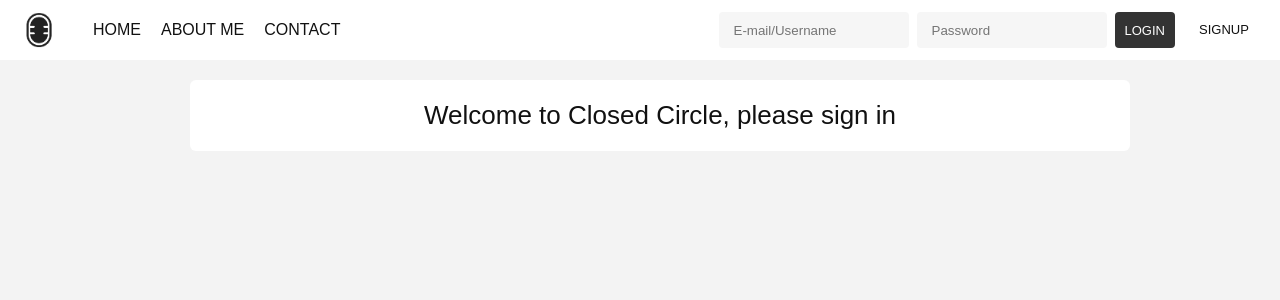
After one commit to hamiltonc1/OriginalClosedCircle, a PHP site: page /index.php in a window 1280 px wide. The commit adds this page. Shown: the top 300 px of the page. Run offline with PHP 8.4, Linux system fonts and the light colour scheme.

Commit message:
recent upload

```diff
--- /dev/null
+++ b/config.php
@@ -0,0 +1,3 @@
+<?php
+  $conn = mysqli_connect('localhost' , 'root' , '', 'closedcircle')or die ('problem to connect database');
+?>
--- /dev/null
+++ b/header.php
@@ -0,0 +1,46 @@
+<?php
+  session_start();
+
+  require "includes/dbh.inc.php";
+?>
+<!DOCTYPE html>
+<html>
+  <head>
+    <meta charset="utf-8">
+    <meta name="description" content="">
+    <meta name=viewport content="width=device-width, initial-scale=1">
+    <title></title>
+    <link rel="stylesheet" href="style.css">
+  </head>
+  <body>
+
+
+    <header>
+      <nav class="nav-header-main">
+        <a class="header-logo" href="index.php">
+          <img src="img/logo.png" alt="mmtuts logo">
+        </a>
+        <ul>
+          <li><a href="index.php">Home</a></li>
+          <li><a href="#">About me</a></li>
+          <li><a href="#">Contact</a></li>
+        </ul>
+      </nav>
+      <div class="header-login">
+        <?php
+        if (!isset($_SESSION['id'])) {
+          echo '<form action="includes/login.inc.php" method="post">
+            <input type="text" name="mailuid" placeholder="E-mail/Username">
+            <input type="password" name="pwd" placeholder="Password">
+            <button type="submit" name="login-submit">Login</button>
+          </form>
+          <a href="signup.php" class="header-signup">Signup</a>';
+        }
+        else if (isset($_SESSION['id'])) {
+          echo '<form action="includes/logout.inc.php" method="post">
+            <button type="submit" name="login-submit">Logout</button>
+          </form>';
+        }
+        ?>
+      </div>
+    </header>
--- a/includes/dbh.inc.php
+++ b/includes/dbh.inc.php
@@ -1,12 +1,13 @@
 <?php
+$dBServername = "localhost";
+$dBUsername = "root";
+$dBPassword = "";
+$dBName = "closedcircle";
 
-	$servername = "localhost";
-	$dBUsername = "root";
-	$dBPassword = "";
-	$dBName = "closedcircle";
+// Create connection
+$conn = mysqli_connect($dBServername, $dBUsername, $dBPassword, $dBName);
 
-	$conn = msqli_connect($servername, $dBUsername, $dBPassword, $dBName);
-
-	if (!$conn) {
-		die("Connection failed: ".mysqli_connect_error());
-	}
+// Check connection
+if (!$conn) {
+    die("Connection failed: " . mysqli_connect_error());
+}
--- a/includes/logout.inc.php
+++ b/includes/logout.inc.php
@@ -1,6 +1,5 @@
 <?php
-
 session_start();
 session_unset();
 session_destroy();
-header("Location../index.html");
+header("Location: ../index.php");
--- /dev/null
+++ b/index.php
@@ -0,0 +1,31 @@
+<?php
+
+  require "header.php";
+
+?>
+
+    <main>
+      <div class="wrapper-main">
+        <section class="section-default">
+
+          <?php
+          if (!isset($_SESSION['id']))
+		  {
+            echo '<p class="login-status">Welcome to Closed Circle, please sign in</p>';
+          }
+          else if (isset($_SESSION['id']))
+		  {
+			$user = $_SESSION['uid'];
+			$uniq_id = uniqid();
+            echo '<p class="login-status">Welcome '. $user.'</p>';
+			echo '<div style = "text-align: center;"><a href="/closedcircle/chatroom.php?id=' . $uniq_id .'"> <button type = "submit"> Create Chat</button></a></div>';
+          }
+          ?>
+        </section>
+      </div>
+    </main>
+
+<?php
+
+  require "footer.php";
+?>
--- /dev/null
+++ b/style.css
@@ -0,0 +1,192 @@
+* {
+  margin: 0;
+  padding: 0;
+  text-decoration: none;
+}
+
+button {
+  cursor: pointer;
+}
+
+body {
+  background-color: #F3F3F3;
+}
+
+.wrapper-main {
+  width: 900px;
+  margin: 0 auto;
+}
+
+header {
+  width: calc(100% - 30px);
+  height: 60px;
+  padding: 0 15px;
+  background-color: #FFF;
+  display: flex;
+  flex-direction: row;
+  justify-content: space-between;
+  align-items: center;
+}
+
+.nav-header-main {
+  height: 80%;
+  display: flex;
+  flex-direction: row;
+}
+
+.header-logo {
+  width: 48px;
+  padding-right: 20px;
+}
+
+.nav-header-main img {
+  height: 100%;
+}
+
+.nav-header-main ul {
+  height: 100%;
+}
+
+.nav-header-main ul li {
+  list-style: none;
+  float: left;
+  height: 100%;
+}
+
+.nav-header-main ul li a {
+  display: block;
+  height: 100%;
+  padding: 0 10px;
+  border-radius: 6px;
+  line-height: 48px;
+  font-family: arial;
+  font-size: 16px;
+  color: #111;
+  text-transform: uppercase;
+}
+
+.header-login {
+  height: 60%;
+  display: flex;
+  flex-direction: row;
+}
+
+.header-login form {
+  height: 100%;
+}
+
+.header-login form input {
+  height: 100%;
+  width: 160px;
+  padding: 0 15px;
+  border: none;
+  border-radius: 4px;
+  background-color: #F6F6F6;
+  float: left;
+  margin-left: 8px;
+  font-family: arial;
+}
+
+.header-login form button {
+  height: 100%;
+  padding: 0 10px;
+  border: none;
+  border-radius: 4px;
+  background-color: #333;
+  margin-left: 8px;
+  font-family: arial;
+  font-size: 13px;
+  color: #FFF;
+  text-transform: uppercase;
+  text-align: center;
+}
+
+.header-signup {
+  height: 100%;
+  width: 70px;
+  padding: 0 6px;
+  border: none;
+  border-radius: 4px;
+  margin-left: 8px;
+  font-family: arial;
+  font-size: 13px;
+  line-height: 36px;
+  color: #111;
+  text-transform: uppercase;
+  text-align: center;
+}
+
+main {
+  padding-top: 20px;
+}
+
+.section-default {
+  width: 100%;
+  padding: 20px;
+  border-radius: 6px;
+  background-color: #FFF;
+}
+
+.login-status {
+  text-align: center;
+  font-size: 26px;
+  font-family: arial;
+  color: #111;
+}
+
+h1 {
+  text-align: center;
+  font-size: 26px;
+  font-family: arial;
+  color: #111;
+}
+
+/* signup.php */
+
+.form-signup {
+  margin: 0 auto;
+  padding-top: 20px;
+  width: 200px;
+}
+
+.form-signup input {
+  width: calc(100% - 30px);
+  height: 30px;
+  padding: 0 15px;
+  margin-bottom: 6px;
+  border: 1px solid #CCC;
+  border-radius: 4px;
+  background-color: #F6F6F6;
+  float: left;
+  font-family: arial;
+}
+
+.form-signup button {
+  display: block;
+  height: 40px;
+  padding: 0 10px;
+  margin: 0 auto;
+  border: none;
+  border-radius: 4px;
+  background-color: #333;
+  font-family: arial;
+  font-size: 13px;
+  color: #FFF;
+  text-transform: uppercase;
+  text-align: center;
+}
+.signuperror {
+  padding-top: 14px;
+  font-family: arial;
+  font-size: 16px;
+  color: red;
+  text-align: center;
+}
+
+.signupsuccess {
+  padding-top: 14px;
+  font-family: arial;
+  font-size: 16px;
+  color: green;
+  text-align: center;
+}
```
Also changed, not shown: chatdb.php (added, +20 -0 lines), chatfetch.php (added, +9 -0 lines), chatroom.php (added, +118 -0 lines), includes/login.inc.php (+29 -21 lines), includes/signup.inc.php (+33 -26 lines), insert.php (added, +21 -0 lines), logs.php (added, +10 -0 lines), signup.php (+39 -17 lines), userfetch.php (added, +13 -0 lines), footer.php (line endings or trailing spaces), img/logo.png (added).
